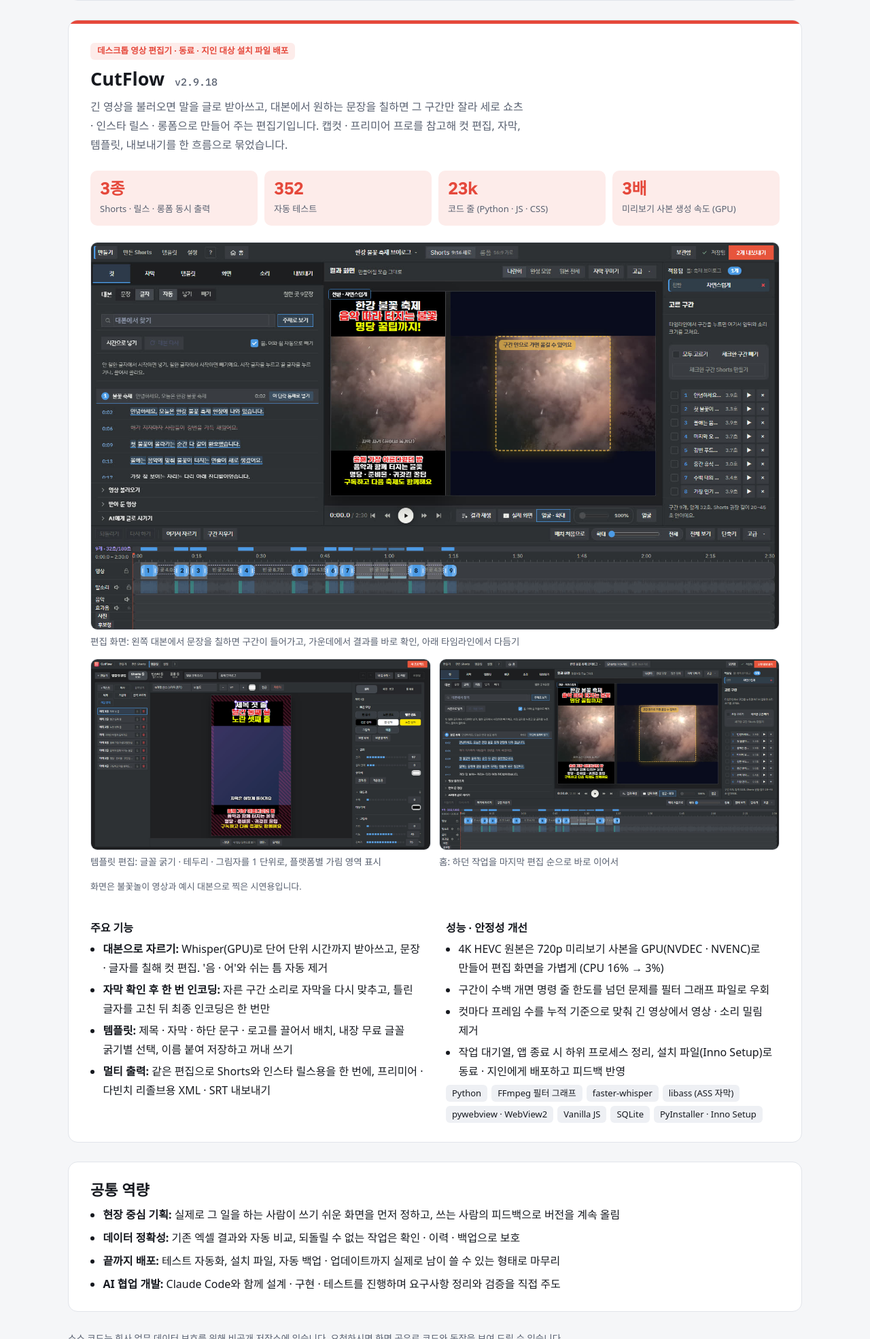
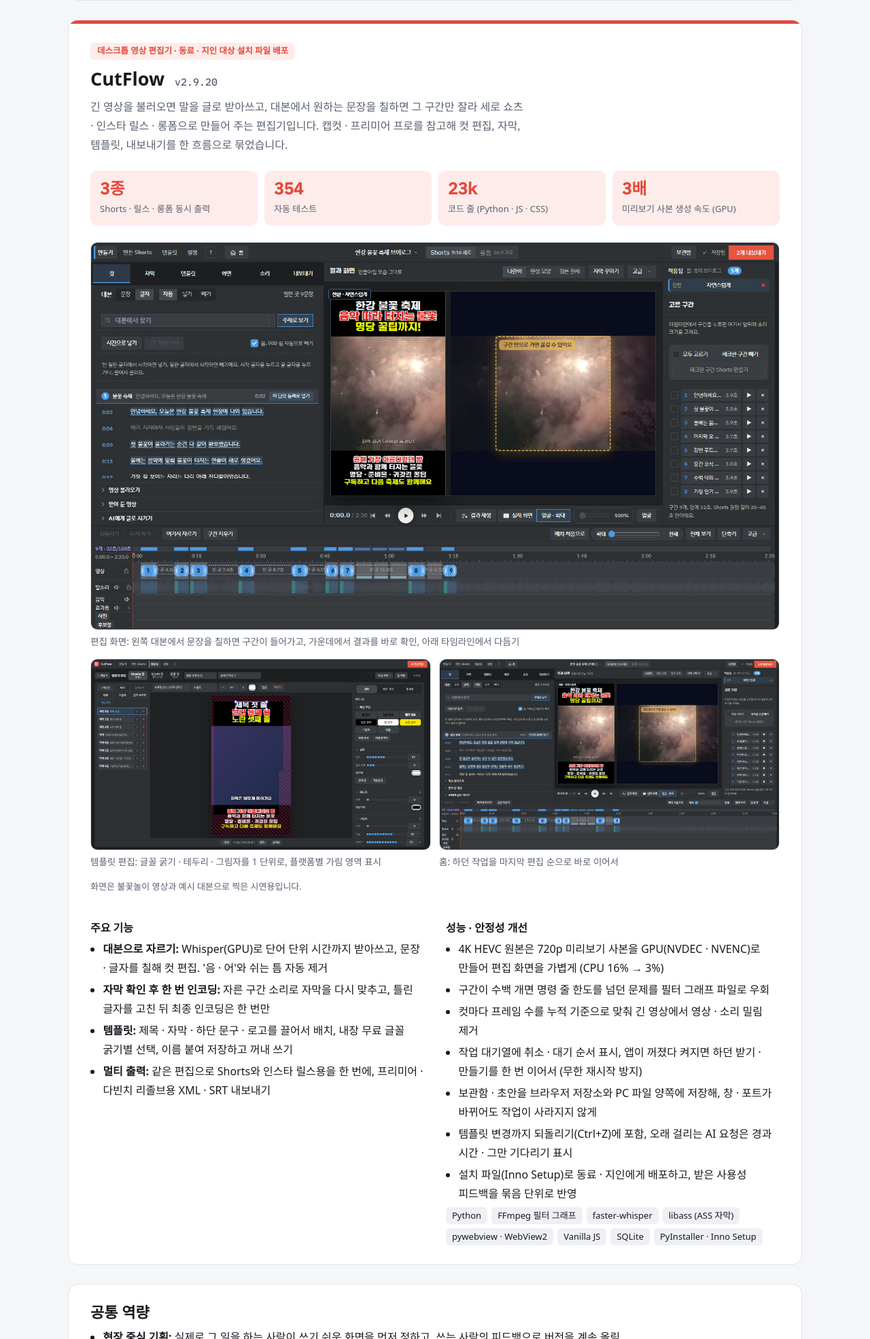
Before and after one commit to zsa5112-afk/portfolio, a plain HTML site: page index.html in a window 1280 px wide. Shown: the part 3134-5104 px from the top of the page at 68% size. Drawn offline with Linux system fonts and the light colour scheme; a web font is replaced by a local one.

Commit message:
CutFlow 2.9.20 반영: 작업 취소 · 이어서 하기 · 작업 보관 · 되돌리기
Co-Authored-By: Claude Opus 5.5 <noreply@anthropic.com>

```diff
--- a/index.html
+++ b/index.html
@@ -163,12 +163,12 @@ footer { color: var(--sub); font-size: 13.5px; }
   <section class="project p-cf" id="cutflow">
     <div class="p-head">
       <span class="tag">데스크톱 영상 편집기 · 동료 · 지인 대상 설치 파일 배포</span>
-      <h2>CutFlow <small>v2.9.18</small></h2>
+      <h2>CutFlow <small>v2.9.20</small></h2>
       <p>긴 영상을 불러오면 말을 글로 받아쓰고, 대본에서 원하는 문장을 칠하면 그 구간만 잘라 세로 쇼츠 · 인스타 릴스 · 롱폼으로 만들어 주는 편집기입니다. 캡컷 · 프리미어 프로를 참고해 컷 편집, 자막, 템플릿, 내보내기를 한 흐름으로 묶었습니다.</p>
     </div>
     <div class="stats">
       <div class="stat"><b>3종</b><span>Shorts · 릴스 · 롱폼 동시 출력</span></div>
-      <div class="stat"><b>352</b><span>자동 테스트</span></div>
+      <div class="stat"><b>354</b><span>자동 테스트</span></div>
       <div class="stat"><b>23k</b><span>코드 줄 (Python · JS · CSS)</span></div>
       <div class="stat"><b>3배</b><span>미리보기 사본 생성 속도 (GPU)</span></div>
     </div>
@@ -196,7 +196,10 @@ footer { color: var(--sub); font-size: 13.5px; }
           <li>4K HEVC 원본은 720p 미리보기 사본을 GPU(NVDEC · NVENC)로 만들어 편집 화면을 가볍게 (CPU 16% → 3%)</li>
           <li>구간이 수백 개면 명령 줄 한도를 넘던 문제를 필터 그래프 파일로 우회</li>
           <li>컷마다 프레임 수를 누적 기준으로 맞춰 긴 영상에서 영상 · 소리 밀림 제거</li>
-          <li>작업 대기열, 앱 종료 시 하위 프로세스 정리, 설치 파일(Inno Setup)로 동료 · 지인에게 배포하고 피드백 반영</li>
+          <li>작업 대기열에 취소 · 대기 순서 표시, 앱이 꺼졌다 켜지면 하던 받기 · 만들기를 한 번 이어서 (무한 재시작 방지)</li>
+          <li>보관함 · 초안을 브라우저 저장소와 PC 파일 양쪽에 저장해, 창 · 포트가 바뀌어도 작업이 사라지지 않게</li>
+          <li>템플릿 변경까지 되돌리기(Ctrl+Z)에 포함, 오래 걸리는 AI 요청은 경과 시간 · 그만 기다리기 표시</li>
+          <li>설치 파일(Inno Setup)로 동료 · 지인에게 배포하고, 받은 사용성 피드백을 묶음 단위로 반영</li>
         </ul>
         <div class="chips"><span>Python</span><span>FFmpeg 필터 그래프</span><span>faster-whisper</span><span>libass (ASS 자막)</span><span>pywebview · WebView2</span><span>Vanilla JS</span><span>SQLite</span><span>PyInstaller · Inno Setup</span></div>
       </div>
```
